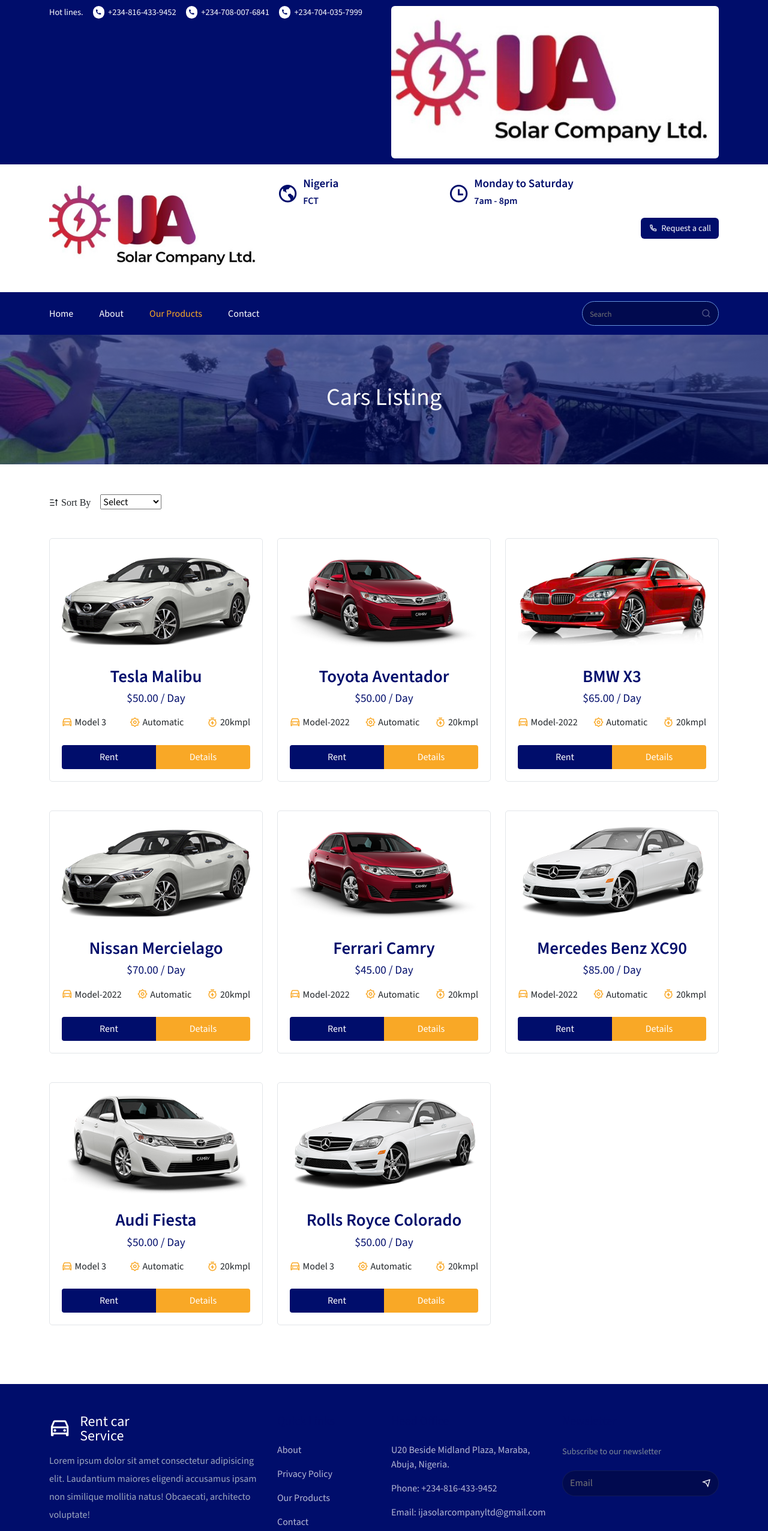
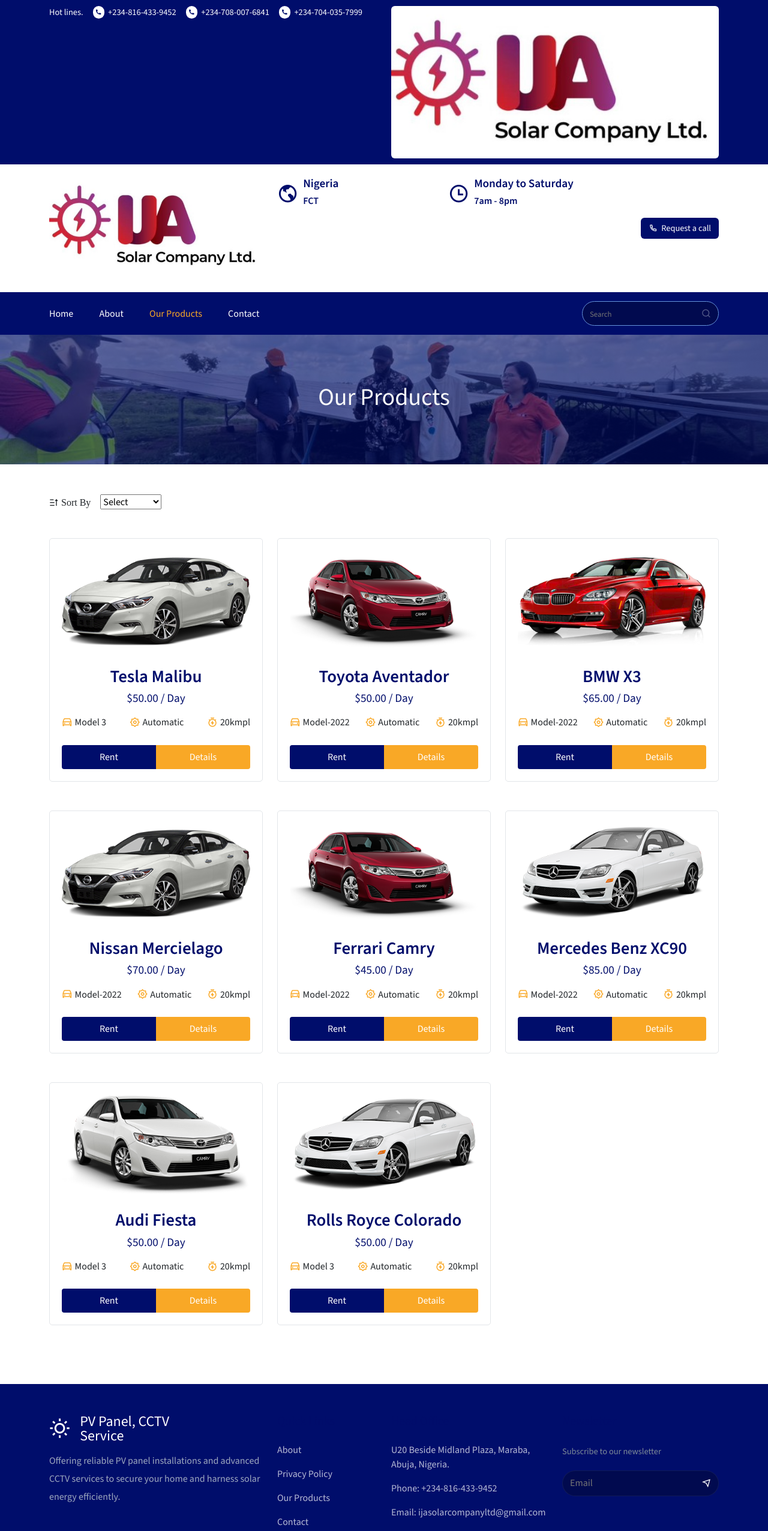
Before and after one commit to Terfa-web/IJA-Company-Limited, a React (Create React App) app: page /products in a window 1280 px wide. Shown: the top 2552 px of the page at 60% size. Built offline with nearby package versions, Linux system fonts and the light colour scheme.

Commit message:
insert text about services in footer section

```diff
--- a/src/components/Footer/Footer.jsx
+++ b/src/components/Footer/Footer.jsx
@@ -33,17 +33,16 @@
             <div className="logo footer__logo">
               <h1>
                 <Link to="/home" className=" d-flex align-items-center gap-3">
-                  <i class="ri-car-line"></i>
+                  <i class="ri-sun-line"></i>
                   <span>
-                    Rent car <br /> Service
+                    PV Panel, CCTV <br /> Service
                   </span>
                 </Link>
               </h1>
             </div>
             <p className="footer__logo-content">
-              Lorem ipsum dolor sit amet consectetur adipisicing elit.
-              Laudantium maiores eligendi accusamus ipsam non similique mollitia
-              natus! Obcaecati, architecto voluptate!
+              Offering reliable PV panel installations and advanced CCTV
+              services to secure your home and harness solar energy efficiently.
             </p>
           </Col>
 
--- a/src/pages/CarListing.jsx
+++ b/src/pages/CarListing.jsx
@@ -8,7 +8,7 @@
 const CarListing = () => {
   return (
     <Helmet title="Cars">
-      <CommonSection title="Cars Listing" />
+      <CommonSection title="Our Products" />
 
       <section>
         <Container>
```
